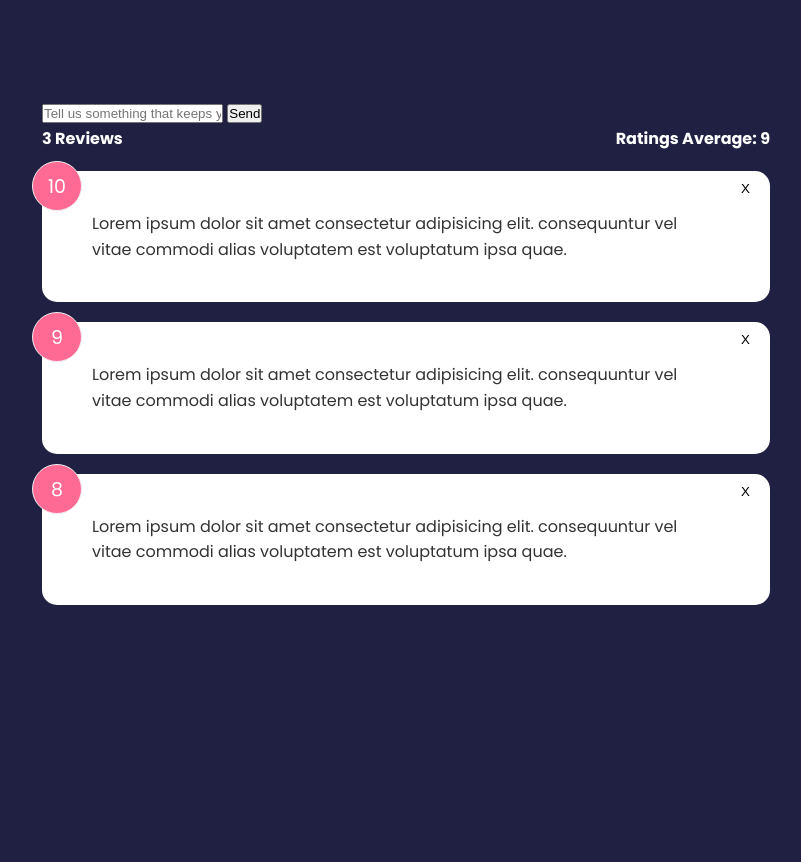
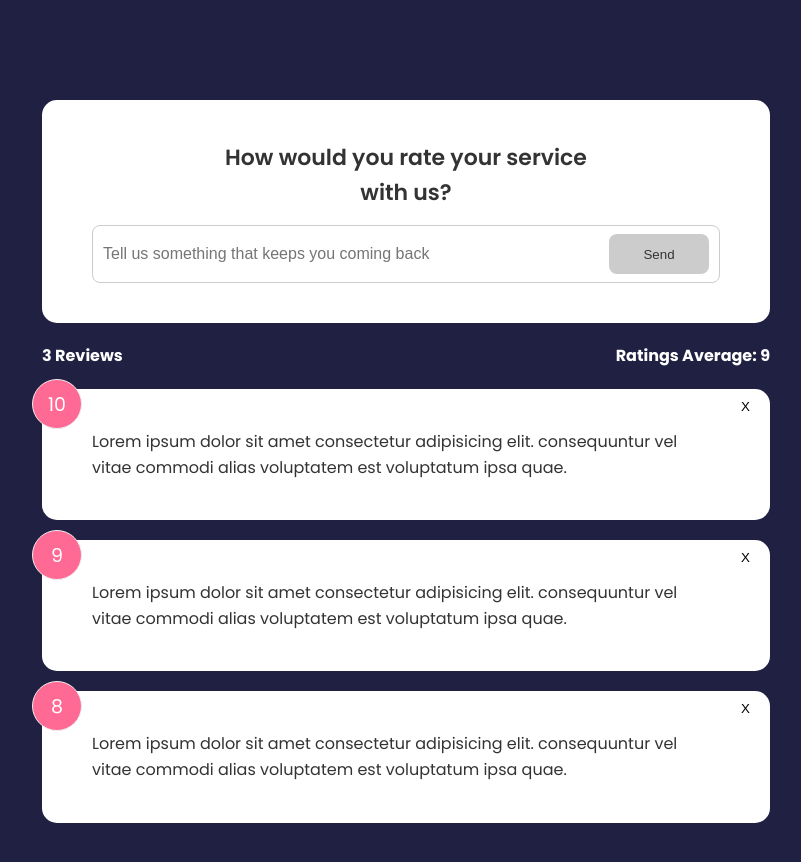
Before and after one commit to edgarbrignoni/svelte-feedback-app, a Svelte app: page / in a window 1280 px wide. Shown: the top 862 px of the page, without its empty margins (234-1035 px from the left). Before the commit the page ends 800 px from the top, so only its background shows below. Built offline with nearby package versions, Linux system fonts and the light colour scheme.

Commit message:
create a Button component, style it and add to the form. This button is going to be disable until the condition of minimum characters is met like a real time validation and a message is going to be display conditionally

```diff
--- /dev/null
+++ b/src/components/Button.svelte
@@ -0,0 +1,45 @@
+<script>
+    export let style = "primary";
+    export let type = "button";
+    export let disabled = false;
+</script>
+
+<button {type} {disabled} class={style}>
+    <slot />
+</button>
+
+<style>
+    button {
+        color: #fff;
+        border: 0;
+        border-radius: 8px;
+        color: #fff;
+        width: 100px;
+        height: 40px;
+        cursor: pointer;
+    }
+
+    .primary {
+        background-color: #202142;
+    }
+
+    .secondary {
+        background: #ff6a95;
+    }
+
+    button:hover {
+        transform: scale(0.98);
+        opacity: 0.9;
+    }
+
+    button:disabled {
+        background-color: #cccccc;
+        color: #333;
+        cursor: auto;
+    }
+
+    button:disabled:hover {
+        transform: scale(1);
+        opacity: 1;
+    }
+</style>
--- a/src/components/FeedbackForm.svelte
+++ b/src/components/FeedbackForm.svelte
@@ -1,13 +1,72 @@
 <script>
+    import Card from "./Card.svelte";
+    import Button from "./Button.svelte";
+    import { trusted } from "svelte/internal";
+
+    let text = "";
+    let btnDisable = true;
+    let min = 10;
+    let message;
+
+    const handleInput = () => {
+        if (text.trim().length < min - 1) {
+            message = `Text must be at least ${min} characters`;
+            btnDisable = true;
+        } else {
+            message = null;
+            btnDisable = false;
+        }
+    };
 </script>
 
+<Card>
+    <header><h2>How would you rate your service with us?</h2></header>
     <form action="">
         <!-- Rating Select -->
         <div class="input-group">
             <input
                 type="text"
+                on:input={handleInput}
+                bind:value={text}
                 placeholder="Tell us something that keeps you coming back"
             />
-        <button>Send</button>
+            <Button disabled={btnDisable} type="submit">Send</Button>
         </div>
+        {#if message}
+            <div class="message">{message}</div>
+        {/if}
     </form>
+</Card>
+
+<style>
+    header {
+        max-width: 400px;
+        margin: auto;
+    }
+    header h2 {
+        font-size: 22px;
+        font-weight: 600;
+        text-align: center;
+    }
+    .input-group {
+        display: flex;
+        flex-direction: row;
+        border: 1px solid #ccc;
+        padding: 8px 10px;
+        border-radius: 8px;
+        margin-top: 15px;
+    }
+    input {
+        flex-grow: 2;
+        border: none;
+        font-size: 16px;
+    }
+    input:focus {
+        outline: none;
+    }
+    .message {
+        padding-top: 10px;
+        text-align: center;
+        color: rebeccapurple;
+    }
+</style>
```
Lines whose indentation alone changed are shown as unchanged.
